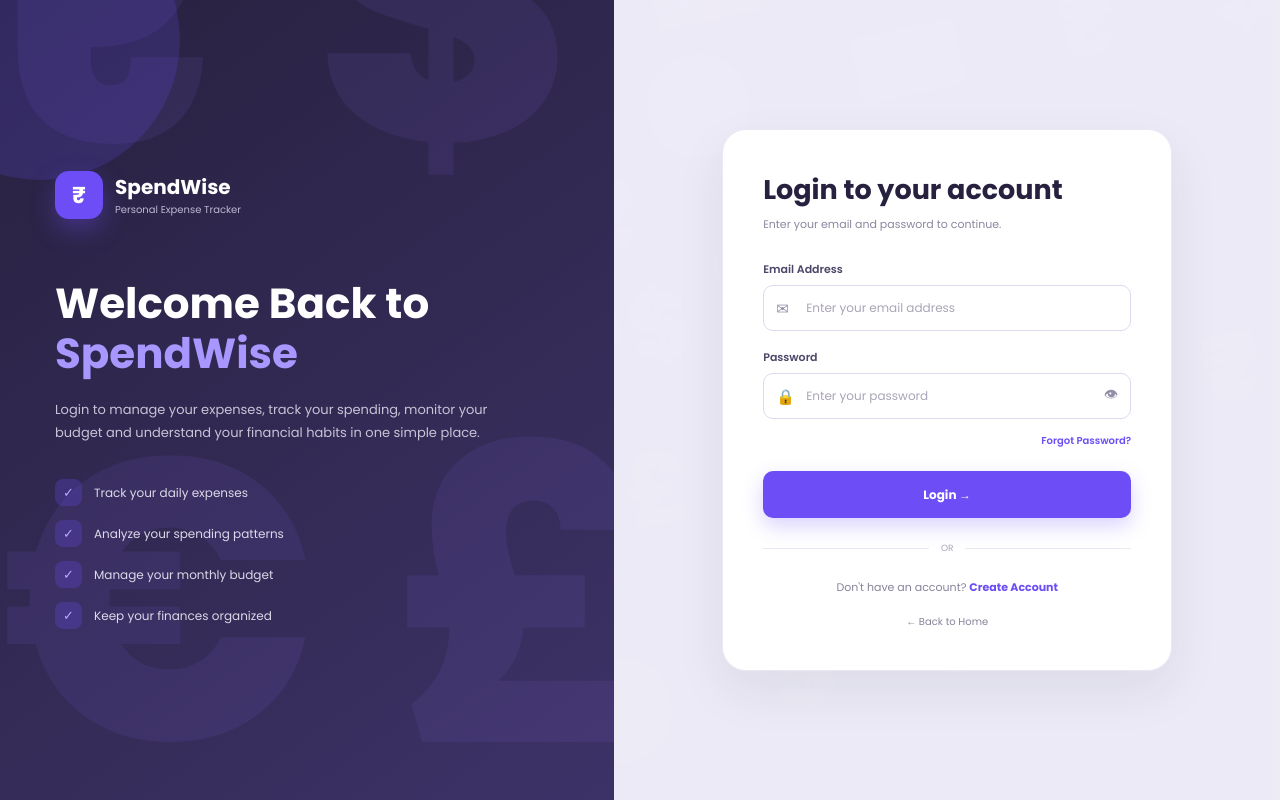
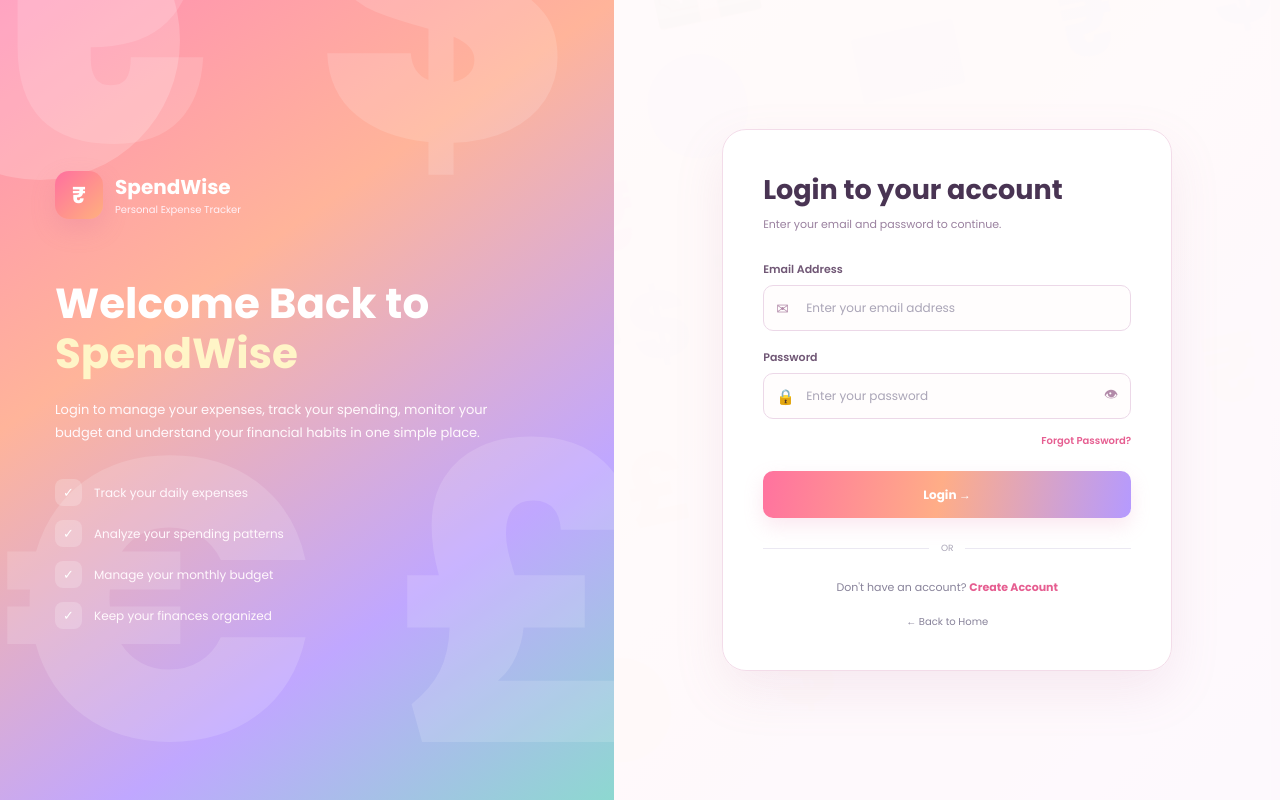
Before and after one commit to muskanmishra43768-tech/personal-expense-tracker, a Flask app: page /login in a window 1280 px wide. Run offline with Flask 3, Linux system fonts and the light colour scheme.

Commit message:
Revamp login.html with new styles and layout
Updated the login page with a new aesthetic theme and improved styles.

```diff
--- a/templates/login.html
+++ b/templates/login.html
@@ -453,7 +453,36 @@
                 font-size: 24px;
             }
         }
-    </style>
+
+/* ===== Aesthetic pastel rainbow theme ===== */
+:root{--ink:#493453;--pink:#ff7da7;--peach:#ffb58e;--lilac:#b59aff;--mint:#76d9bd;--sky:#83caff}
+body{background:linear-gradient(135deg,#fff4f8 0%,#fff8ed 48%,#f4f0ff 100%);color:var(--ink)}
+.page::before{color:#ff86b4;opacity:.075;text-shadow:160px 100px 0 #83caff,-180px 260px 0 #76d9bd,220px 420px 0 #ffd76e}
+.left-section{background:linear-gradient(145deg,#ff8fb4 0%,#ffb49a 35%,#c0a7ff 72%,#8dd8d0 100%);color:#fff}
+.left-section::before{color:rgba(255,255,255,.14)}
+.left-section::after{background:rgba(255,255,255,.19)}
+.logo-icon,.mobile-logo-icon{background:linear-gradient(135deg,#ff6f9f,#ffb07e);box-shadow:0 10px 25px #d96f9b3b}
+.logo p{color:#fff1f7}.left-content h1 span{color:#fff5c7}.left-content>p{color:#fff9fc}.benefit{color:#fff8fc}
+.check{background:#ffffff35;color:#fff}
+.right-section{background:rgba(255,250,253,.82)}
+.login-card{background:rgba(255,255,255,.94);border-color:#f3dce9;box-shadow:0 20px 50px rgba(190,123,162,.13)}
+.login-heading h2{color:#493453}.login-heading p{color:#9a819f}
+.flash-message{background:linear-gradient(100deg,#fff0f4,#fff7e9);color:#a84670;border:1px solid #ffd2e1;border-radius:14px;box-shadow:0 6px 16px #d78cac20}
+.form-group label{color:#705775}
+.input-box input{border-color:#ecd8e8;background:#fffdfd;color:#493453}
+.input-box input:focus{border-color:#ff7da7;box-shadow:0 0 0 3px #ff7da71c}
+.input-icon{color:#b28aa9}.password-toggle{color:#b28aa9}.password-toggle:hover,.forgot-link,.signup-text a{color:#e65e91}
+.login-button{background:linear-gradient(100deg,#ff729f 0%,#ffad87 48%,#b59aff 100%);box-shadow:0 8px 20px #ed8ab333}
+.login-button:hover{background:linear-gradient(100deg,#f65f91,#ff9a77,#a48af0)}
+.mobile-logo h2{color:#493453}.back-home:hover{color:#e65e91}
+.login-aesthetic-toast{position:fixed;right:20px;bottom:20px;z-index:3000;max-width:min(350px,calc(100vw - 32px));padding:14px 18px;border:1px solid #fff;border-radius:18px;background:linear-gradient(120deg,#fff0f6f5,#f2edfff5,#e9fff8f5);color:#553c62;box-shadow:0 14px 38px #a77b9d30;display:flex;align-items:center;gap:10px;font-size:12px;line-height:1.45;animation:loginToastIn .5s ease both}
+.login-aesthetic-toast span:first-child{font-size:23px}.login-aesthetic-toast button{border:0;background:transparent;color:#8c6b91;font-size:18px;cursor:pointer;margin-left:5px}
+.login-aesthetic-toast.hide{animation:loginToastOut .3s ease forwards}
+@keyframes loginToastIn{from{opacity:0;transform:translateY(16px)}to{opacity:1;transform:translateY(0)}}
+@keyframes loginToastOut{to{opacity:0;transform:translateY(12px)}}
+@media(max-width:700px){.login-aesthetic-toast{right:12px;bottom:12px;left:12px;max-width:none}}
+
+</style>
 </head>
 
 <body>
@@ -717,5 +746,19 @@
 
 </script>
 
+
+<div class="login-aesthetic-toast" id="loginAestheticToast" role="status" aria-live="polite">
+  <span>🦋</span>
+  <span><strong>Welcome, lovely! 💗</strong><br>Your money goals deserve a little sparkle.</span>
+  <button type="button" aria-label="Close notification" onclick="dismissLoginToast()">×</button>
+</div>
+<script>
+function dismissLoginToast(){
+  const toast=document.getElementById('loginAestheticToast');
+  if(toast){toast.classList.add('hide');setTimeout(()=>toast.remove(),300);}
+}
+setTimeout(dismissLoginToast,6000);
+</script>
+
 </body>
 </html>
```
